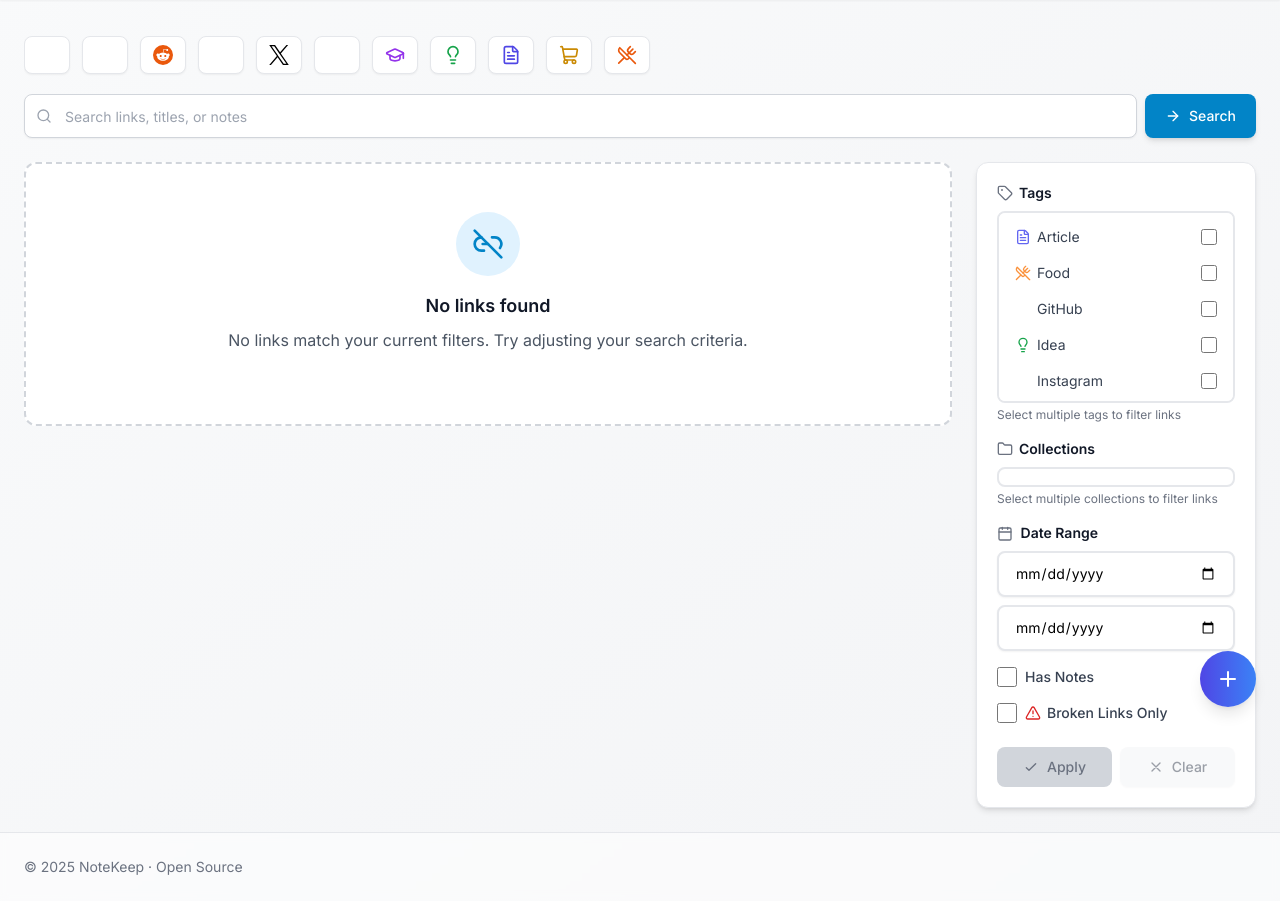
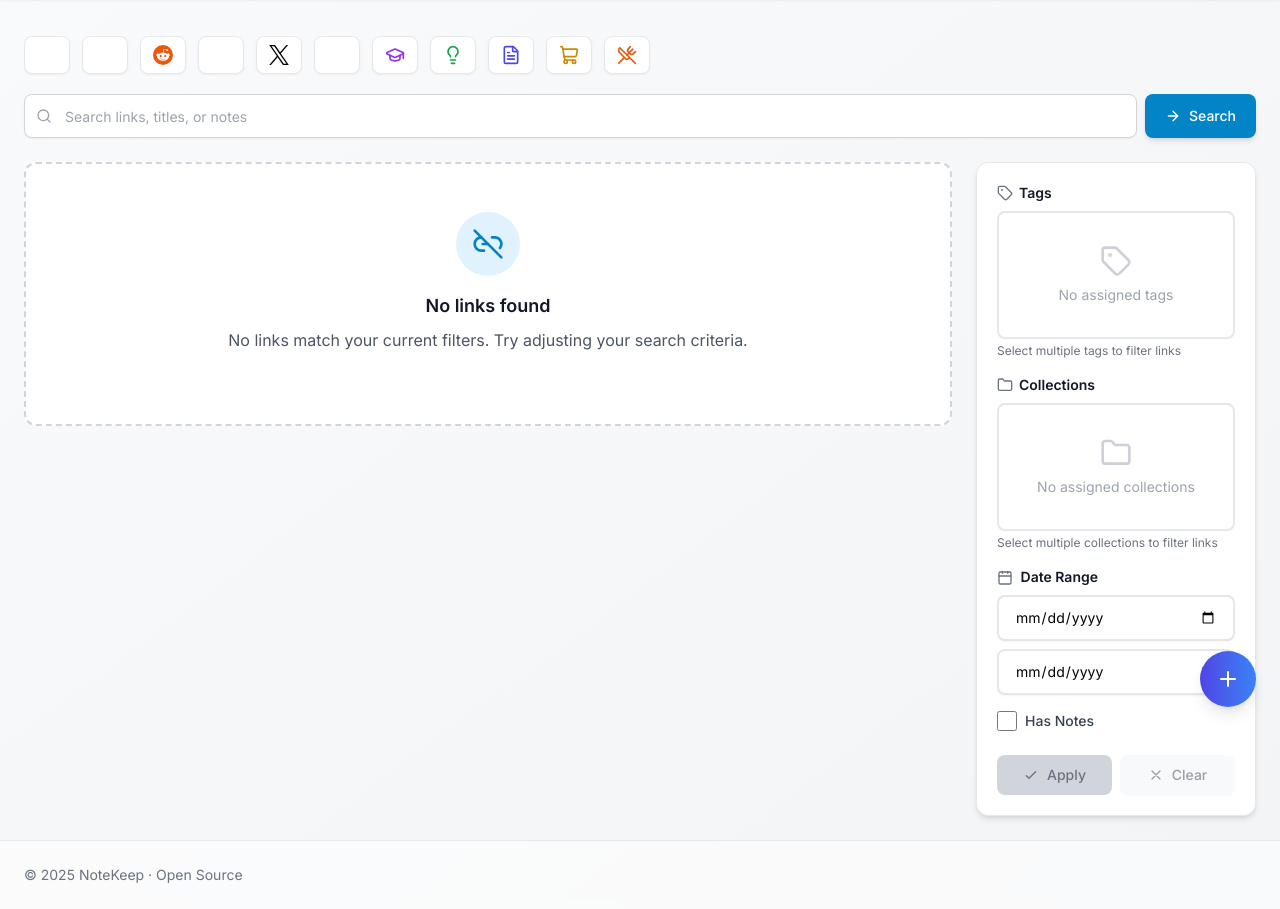
Before and after one commit to vibhavnirmal/NoteKeep, a FastAPI app: page /links in a window 1280 px wide. Shown: the part 69-978 px from the top of the page. Before the commit the page ends 944 px from the top, so only its background shows below. Run offline with FastAPI, Linux system fonts and the light colour scheme; parts of the project's set-up code (start-up, migrations or seed data) failed here and were passed over; some libraries are stand-ins or nearby versions.

Commit message:
feat: Add broken link detection and enhance link management UI with conditional rendering

```diff
--- a/app/crud.py
+++ b/app/crud.py
@@ -419,8 +419,25 @@
     return results, total
 
 
+def has_broken_links(session: Session) -> bool:
+    """Check if there are any broken links in the database."""
+    count = session.execute(
+        select(func.count(Link.id))
+        .where(Link.link_status.in_(["broken", "unreachable", "error"]))
+    ).scalar_one()
+    return count > 0
+
+
 def list_tags(session: Session) -> list[Tag]:
-    return list(session.execute(select(Tag).order_by(Tag.name)).scalars())
+    """List all tags that have at least one link assigned."""
+    return list(
+        session.execute(
+            select(Tag)
+            .join(link_tag_table, Tag.id == link_tag_table.c.tag_id)
+            .group_by(Tag.id)
+            .order_by(Tag.name)
+        ).scalars()
+    )
 
 
 def get_top_tags(session: Session, limit: int = 5) -> list[Tag]:
@@ -441,7 +458,15 @@
 
 
 def list_collections(session: Session) -> list[Collection]:
-    return list(session.execute(select(Collection).order_by(Collection.name)).scalars())
+    """List all collections that have at least one link assigned."""
+    return list(
+        session.execute(
+            select(Collection)
+            .join(Link, Collection.id == Link.collection_id)
+            .group_by(Collection.id)
+            .order_by(Collection.name)
+        ).scalars()
+    )
 
 
 def export_all_links(session: Session) -> list[Link]:
--- a/app/routers/api.py
+++ b/app/routers/api.py
@@ -99,12 +99,17 @@
     payload: LinkUpdate,
     *,
     session: SessionDep,
+    background_tasks: BackgroundTasks,
 ) -> LinkRead:
     link = get_link(session, link_id)
     if not link:
         raise HTTPException(status_code=status.HTTP_404_NOT_FOUND, detail="Link not found")
     updated = update_link(session, link, payload)
     session.commit()
+
+    if needs_title_refresh(updated):
+        background_tasks.add_task(refresh_link_title_if_placeholder, updated.id)
+
     return LinkRead.model_validate(updated)
 
 
--- a/app/templates/links.html
+++ b/app/templates/links.html
@@ -385,6 +385,7 @@
                                     Tags
                                 </label>
                                 <div class="max-h-48 overflow-y-auto border-2 border-gray-200 rounded-lg p-2 space-y-1 bg-white">
+                                    {% if tags %}
                                     {% for tag in tags %}
                                     <label class="flex items-center justify-between  gap-2 px-2 py-1.5 rounded hover:bg-gray-50 cursor-pointer transition-colors">
                                         <span class="text-sm text-gray-700 flex items-center gap-1.5">
@@ -398,6 +399,12 @@
                                             class="tag-checkbox rounded border-gray-300 text-primary-600 focus:ring-primary-500 w-4 h-4" />
                                     </label>
                                     {% endfor %}
+                                    {% else %}
+                                    <div class="text-center py-6 text-gray-400">
+                                        <i data-lucide="tag" class="w-8 h-8 mx-auto mb-2 opacity-50"></i>
+                                        <p class="text-sm">No assigned tags</p>
+                                    </div>
+                                    {% endif %}
                                 </div>
                                 <p class="text-xs text-gray-500 mt-1">Select multiple tags to filter links</p>
                             </div>
@@ -407,6 +414,7 @@
                                     Collections
                                 </label>
                                 <div class="max-h-48 overflow-y-auto border-2 border-gray-200 rounded-lg p-2 space-y-1 bg-white">
+                                    {% if collections %}
                                     {% for collection in collections %}
                                     <label class="flex items-center justify-between  gap-2 px-2 py-1.5 rounded hover:bg-gray-50 cursor-pointer transition-colors">
                                         <span class="text-sm text-gray-700 flex items-center gap-1.5">
@@ -418,6 +426,12 @@
                                             class="collection-checkbox rounded border-gray-300 text-primary-600 focus:ring-primary-500 w-4 h-4" />
                                     </label>
                                     {% endfor %}
+                                    {% else %}
+                                    <div class="text-center py-6 text-gray-400">
+                                        <i data-lucide="folder" class="w-8 h-8 mx-auto mb-2 opacity-50"></i>
+                                        <p class="text-sm">No assigned collections</p>
+                                    </div>
+                                    {% endif %}
                                 </div>
                                 <p class="text-xs text-gray-500 mt-1">Select multiple collections to filter links</p>
                             </div>
@@ -443,6 +457,7 @@
                                             <span class="text-sm font-medium text-gray-700">Has Notes</span>
                                         </label>
                                     </div>
+                                    {% if has_any_broken_links %}
                                     <div>
                                         <label class="flex items-center gap-2 cursor-pointer">
                                             <input type="checkbox" name="broken" value="true" {% if show_broken %}checked{% endif %}
@@ -453,6 +468,7 @@
                                             </span>
                                         </label>
                                     </div>
+                                    {% endif %}
                                 </div>
                             </div>
 
@@ -486,6 +502,7 @@
                             Tags
                         </label>
                         <div class="max-h-48 overflow-y-auto border-2 border-gray-200 rounded-lg p-2 space-y-1 bg-white">
+                            {% if tags %}
                             {% for tag in tags %}
                             <label class="flex items-center justify-between  gap-2 px-2 py-1.5 rounded hover:bg-gray-50 cursor-pointer transition-colors">
                                 <span class="text-sm text-gray-700 flex items-center gap-1.5">
@@ -499,6 +516,12 @@
                                     class="tag-checkbox-desktop rounded border-gray-300 text-primary-600 focus:ring-primary-500 w-4 h-4" />
                             </label>
                             {% endfor %}
+                            {% else %}
+                            <div class="text-center py-6 text-gray-400">
+                                <i data-lucide="tag" class="w-8 h-8 mx-auto mb-2 opacity-50"></i>
+                                <p class="text-sm">No assigned tags</p>
+                            </div>
+                            {% endif %}
                         </div>
                         <p class="text-xs text-gray-500 mt-1">Select multiple tags to filter links</p>
                     </div>
@@ -508,6 +531,7 @@
                             Collections
                         </label>
                         <div class="max-h-48 overflow-y-auto border-2 border-gray-200 rounded-lg p-2 space-y-1 bg-white">
+                            {% if collections %}
                             {% for collection in collections %}
                             <label class="flex items-center justify-between gap-2 px-2 py-1.5 rounded hover:bg-gray-50 cursor-pointer transition-colors">
                                 <span class="text-sm text-gray-700 flex items-center gap-1.5">
@@ -519,6 +543,12 @@
                                     class="collection-checkbox-desktop rounded border-gray-300 text-primary-600 focus:ring-primary-500 w-4 h-4" />
                             </label>
                             {% endfor %}
+                            {% else %}
+                            <div class="text-center py-6 text-gray-400">
+                                <i data-lucide="folder" class="w-8 h-8 mx-auto mb-2 opacity-50"></i>
+                                <p class="text-sm">No assigned collections</p>
+                            </div>
+                            {% endif %}
                         </div>
                         <p class="text-xs text-gray-500 mt-1">Select multiple collections to filter links</p>
                     </div>
@@ -544,6 +574,7 @@
                                     <span class="text-sm font-medium text-gray-700">Has Notes</span>
                                 </label>
                             </div>
+                            {% if has_any_broken_links %}
                             <div>
                                 <label class="flex items-center gap-2 cursor-pointer">
                                     <input type="checkbox" name="broken" value="true" {% if show_broken %}checked{% endif %}
@@ -554,6 +585,7 @@
                                     </span>
                                 </label>
                             </div>
+                            {% endif %}
                         </div>
                     </div>
 
```
Also changed, not shown: app/routers/web.py (+10 -1 lines).
